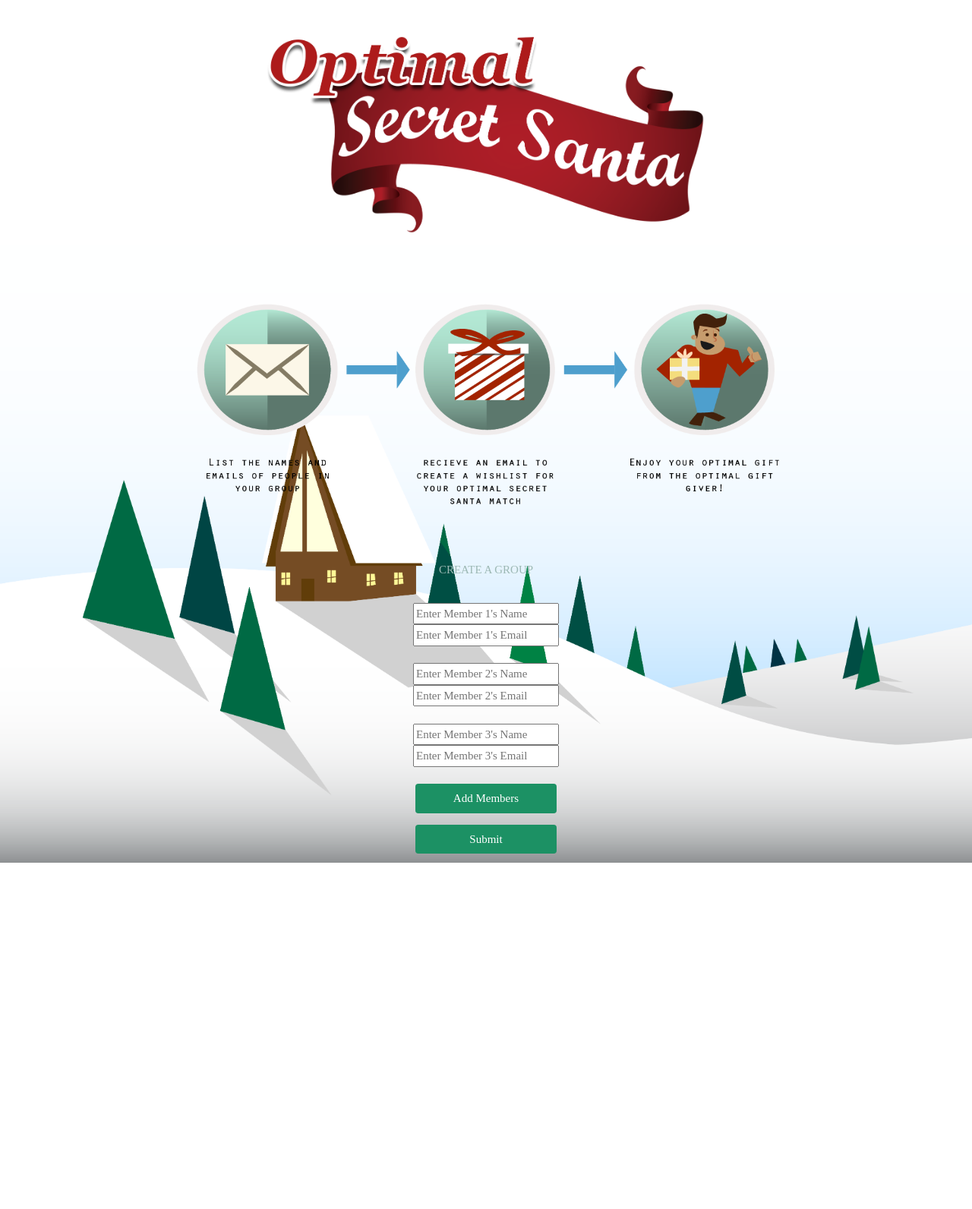
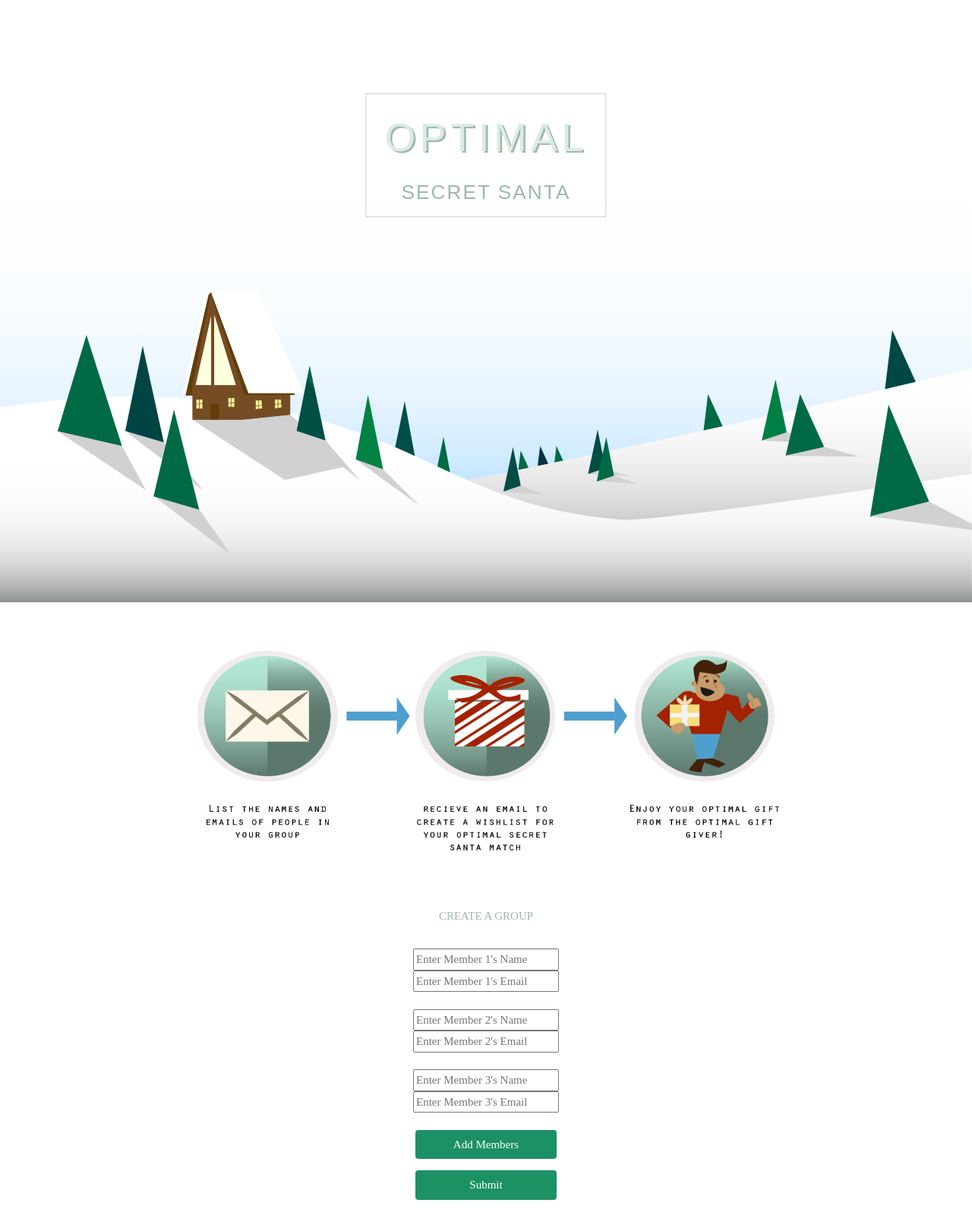
Before and after one commit to todokku/SecretSanta, a Flask app: page / in a window 1280 px wide. Shown: the whole page at 76% size. Before the commit the page ends 1136 px from the top, so only its background shows below. Run offline with Flask 2, Linux system fonts and the light colour scheme.

Commit message:
Add files via upload

```diff
--- a/templates/index.html
+++ b/templates/index.html
@@ -5,28 +5,25 @@
 <meta name="viewport" content="width=device-width, initial-scale=1">
 <link rel="stylesheet" href="../static/secret_santa_website.css">
 
-<link rel="shortcut icon" type="image/x-icon" href="../static/favicon.ico" />
+<link
+      rel="shortcut icon"
+      type="image/x-icon"
+      href="../static/favicon.ico"
+    />
 
 <!-- Header -->
-<header class="w3-display-container w3-content w3-center" style="max-width:600px">
-  <img class="w3-image" src="../static/logo.png" alt="secretsanta" width="1500" height="600">
-  <div class="w3-display-middle w3-padding-large w3-wide w3-text-light-grey" style="margin-top: -15%; font-size: 175%;"
-    ;>
-    <!-- <h1 class="w3-hide-medium w3-hide-small w3-xxxxlarge">OPTIMAL</h1>
+<header class="w3-display-container w3-content w3-center" style="max-width:1500px">
+  <img class="w3-image" src="../static/background_1.png" alt="secretsanta" width="1500" height="600">
+  <div class="w3-display-middle w3-padding-large w3-border w3-wide w3-text-light-grey" style = "margin-top: -15%; font-size: 175%;";>
+    <h1 class="w3-hide-medium w3-hide-small w3-xxxxlarge">OPTIMAL</h1>
     <h2 class="w3-hide-large">OPTIMAL</h2>
     <h5 class="w3-hide-large">SECRET SANTA</h5>
-    <h3 class="w3-hide-medium w3-hide-small">SECRET SANTA</h3> -->
+    <h3 class="w3-hide-medium w3-hide-small">SECRET SANTA</h3>
   </div>
 </header>
 
 <!-- Navbar on small screens -->
-<style>
-  body {
-    background-image: url("../static/background_1.png");
-    background-repeat: no-repeat;
-    background-size: cover;
-  }
-</style>
+
 
 <!-- Page content -->
 <div class="w3-content w3-padding-large w3-margin-top" id="About">
@@ -38,30 +35,37 @@
   <img src="../static/infographic1.png" alt="infographic" class="w3-image w3-margin-top" width="1000" height="500">
 
   <!-- Create A group -->
-  <div class=" w3-padding-large w3-padding-32 w3-margin-top" id="Create A Group" width="750" ;>
+  <div class=" w3-padding-large w3-padding-32 w3-margin-top" id="Create A Group" width = "750";>
     <h3 class="w3-center Welcome">CREATE A GROUP</h3>
   </div>
 
 
-  <div class="CreateAGroup Welcome" style="text-align: center">
+      <div class="CreateAGroup Welcome" style = "text-align: center">
         <script src="https://cdnjs.cloudflare.com/ajax/libs/jquery/3.4.1/jquery.min.js"></script>
 
     <body>
+
         <form action="/submit" method="POST">
-        <div id="group-entry" style="text-align: center; align-content: center;"></div>
-        <input id="add-more" type="button" value="Add Members"
+            <div id="group-entry"  style = "text-align: center; align-content: center;"></div>
+            <input
+              id="add-more"
+              type="button"
+              value="Add Members"
               class="w3-bar-item w3-button w3-width w3-font w3-background-color w3-bar w3-round w3-hover-green"
-          style="margin-bottom: 15px; text-align: center;">
+              style="margin-bottom: 15px; text-align: center;"
+            >
             <br />
-        <input type="submit" value="Submit"
-          class=" w3-button w3-width w3-font w3-background-color w3-bar w3-round w3-hover-green"
-          style="text-align: center;">
+            <input
+            type="submit"
+            value="Submit"
+            class=" w3-button w3-width w3-font w3-background-color w3-bar w3-round "
+            style = "text-align: center;"
+            >
           </form>
         </div>
       </body>
-  <script>
-    var size_init = 3;
-    $(document).ready(function () {
+      <script>var size_init = 3;
+        $(document).ready(function() {
           for (var i = 1; i < size_init + 1; i++) {
             var name_input = $('<input type="text"><br/>');
             name_input.attr("name", "member");
@@ -75,7 +79,7 @@
             // $("input").addClass("member");
           }
 
-      $("#add-more").click(function () {
+          $("#add-more").click(function() {
             size_init++;
             var name_input = $('<input type="text"><br/>');
             name_input.attr("name", "member");
@@ -88,8 +92,7 @@
             $("#group-entry").append(email_input);
             //$("input").addClass("member");
           });
-    });
-  </script>
+        });</script>
 
 
 <!-- End page content -->
```
Also changed, not shown: templates/success.html (+10 -17 lines), templates/success_wishlist.html (+11 -16 lines), templates/wishlist.html (+26 -24 lines). Lines whose indentation alone changed are shown as unchanged.
